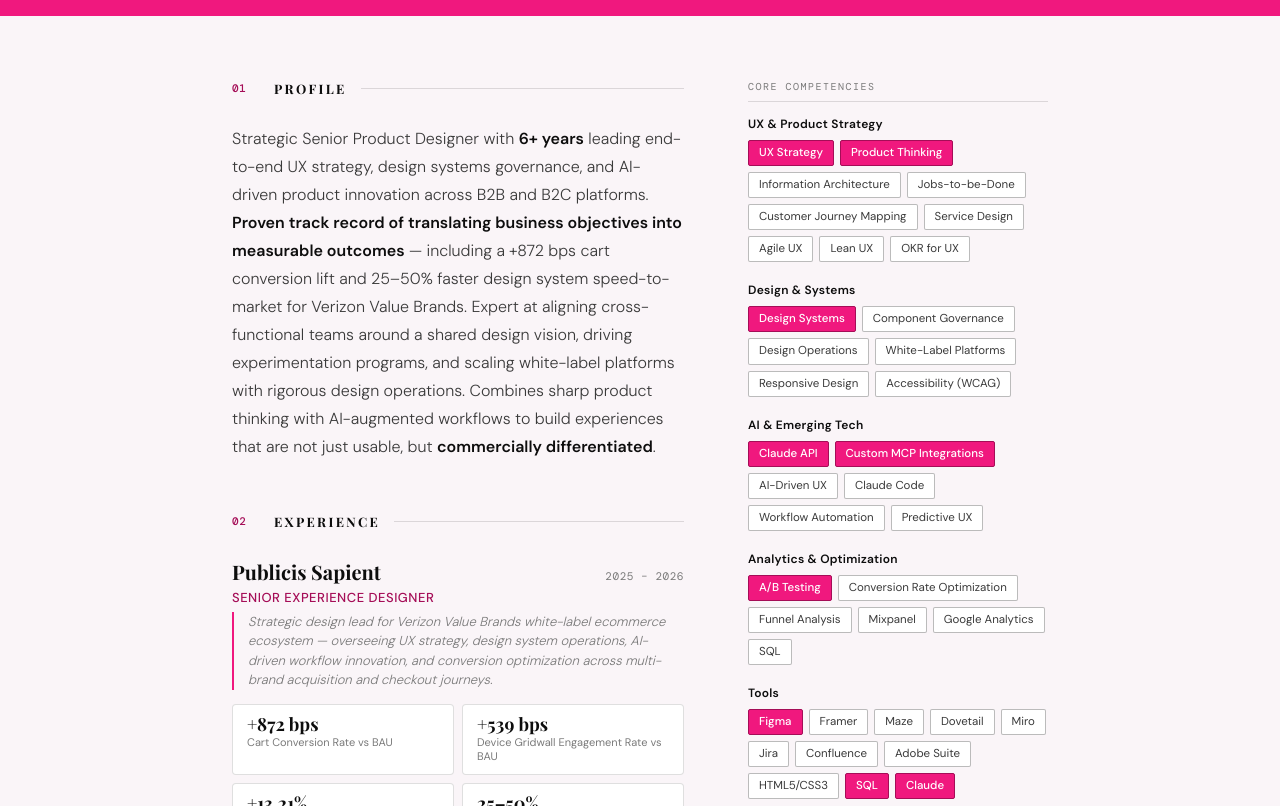
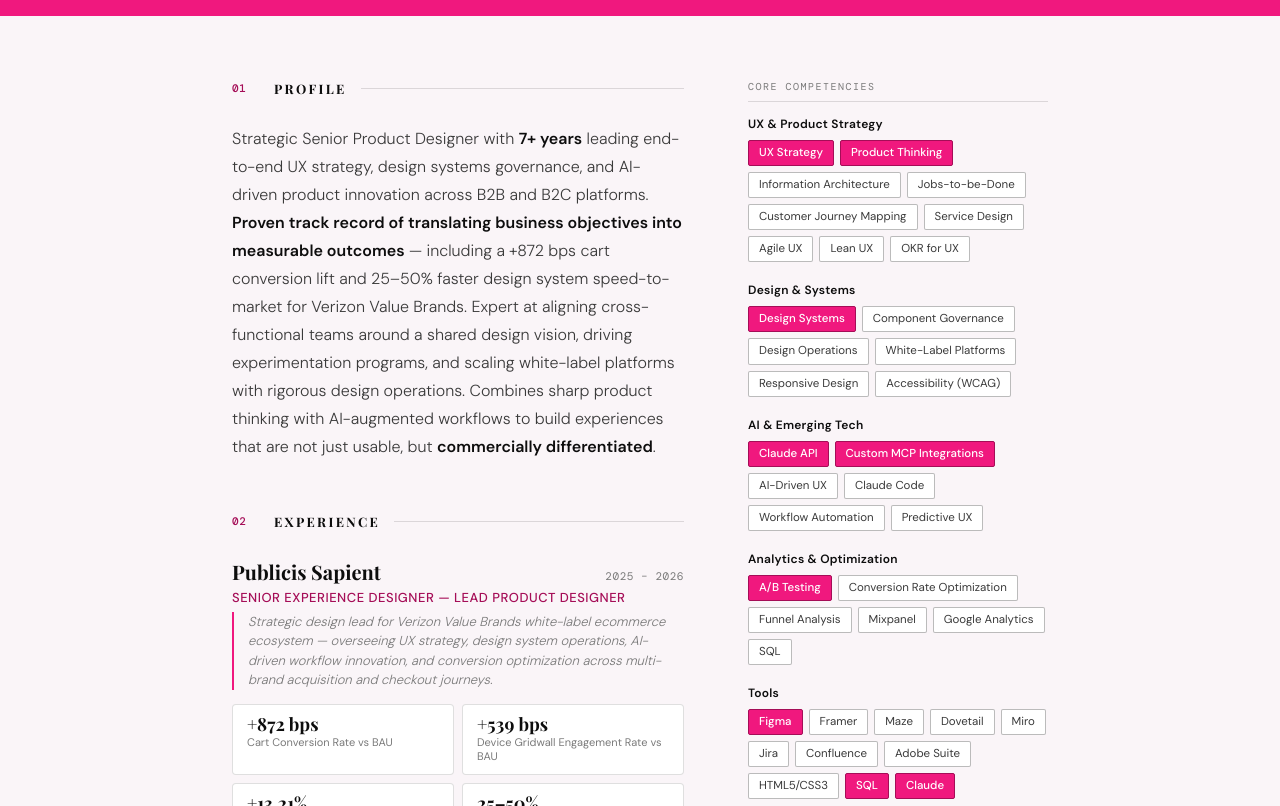
Before and after one commit to graphicalmc-ops/mariacamila, a plain HTML site: page index.html in a window 1280 px wide. Shown: the part 540-1346 px from the top of the page. Drawn offline with nearby package versions, Linux system fonts and the light colour scheme.

Commit message:
Update index.html

```diff
--- a/index.html
+++ b/index.html
@@ -3,7 +3,7 @@
 <head>
 <meta charset="UTF-8">
 <meta name="viewport" content="width=device-width, initial-scale=1.0">
-<title>Maria Camila Suarez — Senior Product Designer</title>
+<title>Maria Camila Suarez — Senior Prouct Designer</title>
 <link href="https://fonts.googleapis.com/css2?family=Playfair+Display:wght@400;700;900&family=DM+Sans:wght@300;400;500;600&family=DM+Mono:wght@400;500&display=swap" rel="stylesheet">
 <style>
   :root {
@@ -594,7 +594,7 @@
         <div class="section-line"></div>
       </div>
       <p class="summary-text">
-        Strategic Senior Product Designer with <strong>6+ years</strong> leading end-to-end UX strategy, design systems governance, and AI-driven product innovation across B2B and B2C platforms. <strong>Proven track record of translating business objectives into measurable outcomes</strong> — including a +872 bps cart conversion lift and 25–50% faster design system speed-to-market for Verizon Value Brands. Expert at aligning cross-functional teams around a shared design vision, driving experimentation programs, and scaling white-label platforms with rigorous design operations. Combines sharp product thinking with AI-augmented workflows to build experiences that are not just usable, but <strong>commercially differentiated</strong>.
+        Strategic Senior Product Designer with <strong>7+ years</strong> leading end-to-end UX strategy, design systems governance, and AI-driven product innovation across B2B and B2C platforms. <strong>Proven track record of translating business objectives into measurable outcomes</strong> — including a +872 bps cart conversion lift and 25–50% faster design system speed-to-market for Verizon Value Brands. Expert at aligning cross-functional teams around a shared design vision, driving experimentation programs, and scaling white-label platforms with rigorous design operations. Combines sharp product thinking with AI-augmented workflows to build experiences that are not just usable, but <strong>commercially differentiated</strong>.
       </p>
     </section>
 
@@ -613,8 +613,7 @@
             <span class="job-company">Publicis Sapient</span>
             <span class="job-date">2025 – 2026</span>
           </div>
-          <div class="job-title">Senior Experience Designer</div>
-          <p class="job-context">Strategic design lead for Verizon Value Brands white-label ecommerce ecosystem — overseeing UX strategy, design system operations, AI-driven workflow innovation, and conversion optimization across multi-brand acquisition and checkout journeys.</p>
+          <div class="job-title">Senior Experience Designer — Lead Product Designer</div>          <p class="job-context">Strategic design lead for Verizon Value Brands white-label ecommerce ecosystem — overseeing UX strategy, design system operations, AI-driven workflow innovation, and conversion optimization across multi-brand acquisition and checkout journeys.</p>
         </div>
         <div class="job-kpis">
           <div class="kpi">
```
